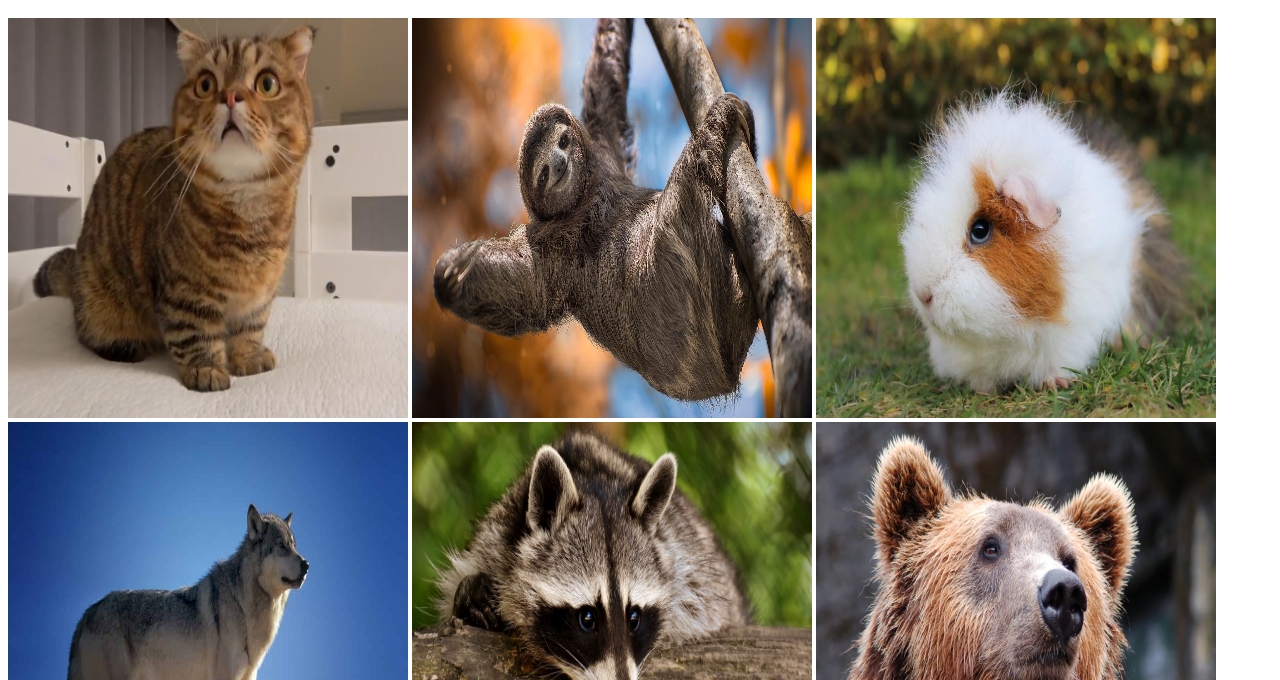
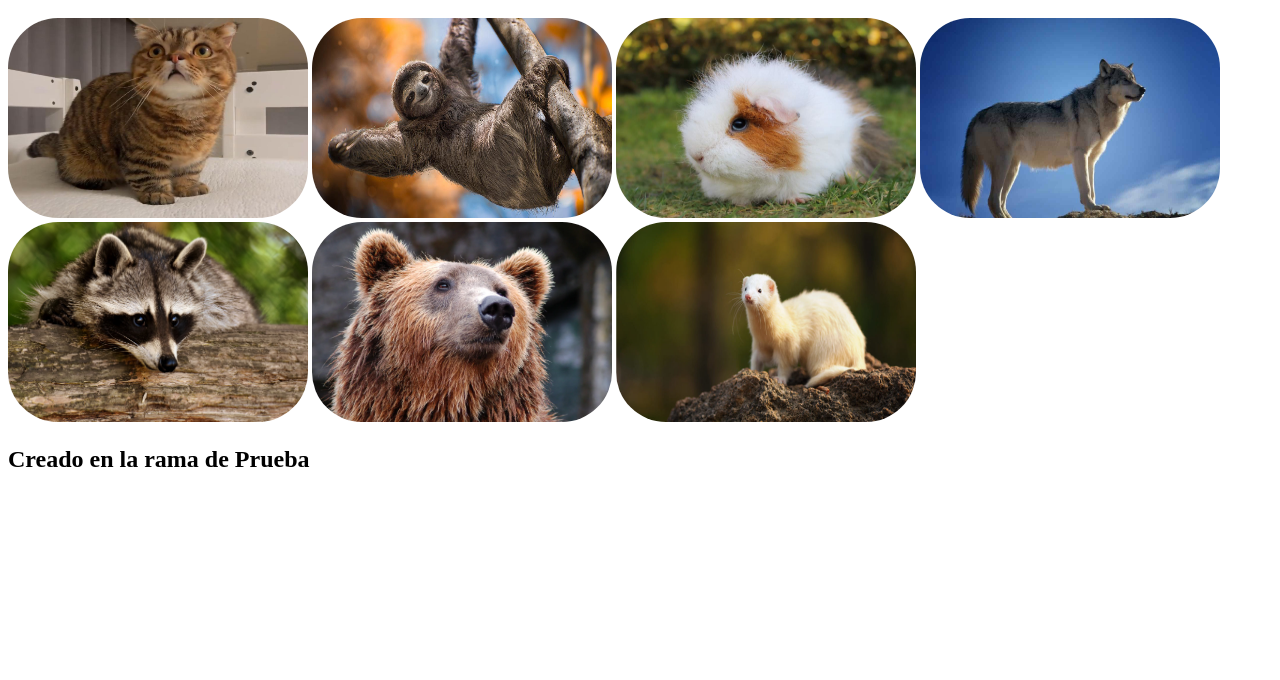
Before and after one commit to juliancampusfp/webcampusfpJulianMoreno, a plain HTML site: page index.html in a window 1280 px wide. Shown: the part 120-800 px from the top of the page. Drawn offline with Linux system fonts and the light colour scheme.

Commit message:
Imagenes con esquinas redondeadas

```diff
--- a/css/style.css
+++ b/css/style.css
@@ -3,6 +3,7 @@ h1{
     color: white;
 }
 img{
-    width: 400px;
-    height: 400px;
+    width: 300px;
+    height: 200px;
+    border-radius: 50px;
 }
```
